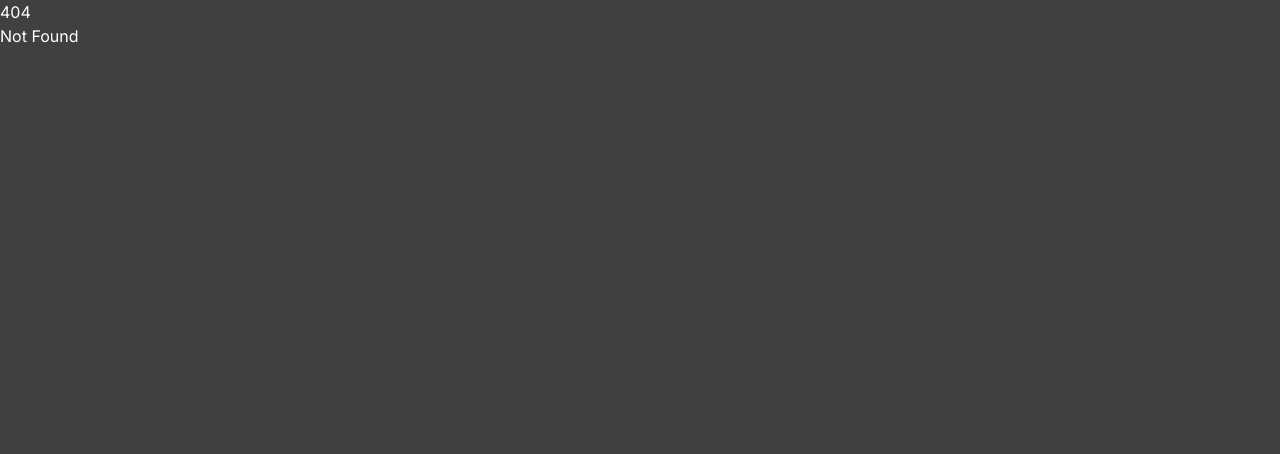
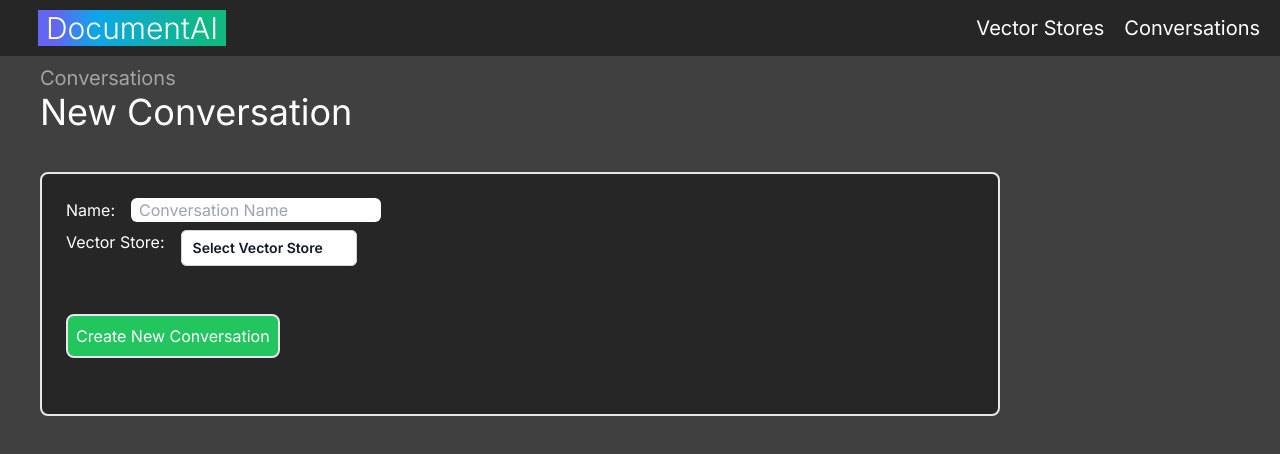
Before and after one commit to LuigiDotSRC/documentAI, a SvelteKit app in the folder frontend/: page /conversations/create in a window 1280 px wide. Before the commit this address had no page. Shown: the top 454 px of the page. Built offline with nearby package versions, Linux system fonts and the light colour scheme.

Commit message:
Create UI for displaying and creating conversations.

```diff
--- /dev/null
+++ b/frontend/src/components/DropdownMenu.svelte
@@ -0,0 +1,55 @@
+<script>
+    import { onMount } from 'svelte';
+
+    let dropdown;
+    let hidden = true;
+
+    function toggleVisibility() {
+        dropdown.classList.toggle('hidden');
+        hidden = !hidden;
+    }
+
+    onMount(() => {
+        dropdown = document.getElementById('dropdown-options');
+        document.getElementById('menu-button').addEventListener('click', toggleVisibility);
+
+        // Close the dropdown when clicking outside of it
+        document.addEventListener('click', clickOutsideHandler);
+
+        return () => {
+            document.removeEventListener('click', clickOutsideHandler);
+        };
+    });
+
+    function clickOutsideHandler(event) {
+        const dropdownClicked = dropdown.contains(event.target);
+        const menuButtonClicked = document.getElementById('menu-button').contains(event.target);
+        if (!dropdownClicked && !menuButtonClicked) {
+            dropdown.classList.add('hidden');
+            hidden = true;
+        }
+    }
+</script>
+
+<div class="relative inline-block text-left mx-2">
+    <div>
+      <button type="button" class="inline-flex w-full justify-center gap-x-1.5 rounded-md bg-white px-3 py-2 text-sm font-semibold text-gray-900 shadow-sm ring-1 ring-inset ring-gray-300 hover:bg-gray-50" id="menu-button" aria-expanded="true" aria-haspopup="true">
+        Select Vector Store
+        <svg class="-mr-1 h-5 w-5 text-gray-400" viewBox="0 0 20 20" fill="currentColor" aria-hidden="true">
+          <path fill-rule="evenodd" d="M5.23 7.21a.75.75 0 011.06.02L10 11.168l3.71-3.938a.75.75 0 111.08 1.04l-4.25 4.5a.75.75 0 01-1.08 0l-4.25-4.5a.75.75 0 01.02-1.06z" clip-rule="evenodd" />
+        </svg>
+      </button>
+    </div>
+
+    <div id="dropdown-options" class="hidden absolute z-10 mt-2 w-56 origin-top-right rounded-md bg-white shadow-lg ring-1 ring-black ring-opacity-5 focus:outline-none" role="menu" aria-orientation="vertical" aria-labelledby="menu-button" tabindex="-1">
+      <div class="py-1" role="none">
+        <!-- Active: "bg-gray-100 text-gray-900", Not Active: "text-gray-700" -->
+        <a href="/" class="block px-4 py-2 text-sm text-gray-700" role="menuitem" tabindex="-1" id="menu-item-0">Account settings</a>
+        <a href="/" class="block px-4 py-2 text-sm text-gray-700" role="menuitem" tabindex="-1" id="menu-item-1">Support</a>
+        <a href="/" class="block px-4 py-2 text-sm text-gray-700" role="menuitem" tabindex="-1" id="menu-item-2">License</a>
+        <form method="POST" action="#" role="none">
+          <button type="submit" class="block w-full px-4 py-2 text-left text-sm text-gray-700" role="menuitem" tabindex="-1" id="menu-item-3">Sign out</button>
+        </form>
+      </div>
+    </div>
+  </div>
--- /dev/null
+++ b/frontend/src/components/ThreadCard.svelte
@@ -0,0 +1,23 @@
+<script>
+    export let thread_name;
+    export let thread_ID;
+    export let time_created;
+    export let num_messages;
+
+    export let on_delete_click;
+</script>
+
+<div class="flex border-2 w-4/6 rounded-lg py-2 px-2 justify-between bg-neutral-800 my-2">
+    <div class="flex flex-col">
+        <h3 class="text-xl">{thread_name}</h3>
+        <p>ID: {thread_ID}</p>
+        <p>Time created: {time_created}</p>
+        <p>Number of messages: {num_messages}</p>
+    </div>
+    <div class="flex flex-col">
+        <a href='/vector_stores/{thread_ID}'>
+            <button class="border-2 bg-green-500 px-8 my-2 rounded-lg hover:bg-green-400 h-10">Chat</button>
+        </a>
+        <button on:click={on_delete_click} class="border-2 bg-red-500 px-2 my-2 rounded-lg hover:bg-red-400 h-10">Delete</button>
+    </div>
+</div>
--- a/frontend/src/components/navbar.svelte
+++ b/frontend/src/components/navbar.svelte
@@ -7,6 +7,6 @@
 
     <div class="flex items-center">
         <a href="/vector_stores" class="text-xl text-white mx-2.5 hover:text-blue-400 hover:underline">Vector Stores</a>
-        <a href="/" class="text-xl text-white mx-2.5 hover:text-blue-400 hover:underline">Conversations</a>
+        <a href="/conversations " class="text-xl text-white mx-2.5 hover:text-blue-400 hover:underline">Conversations</a>
     </div>
 </div>
--- /dev/null
+++ b/frontend/src/routes/conversations/+page.svelte
@@ -0,0 +1,40 @@
+<script>
+    import Navbar from "../../components/navbar.svelte";
+    import ThreadCard from "../../components/ThreadCard.svelte";
+</script>
+
+<main>
+    <Navbar />
+    <div class="ml-10 my-2">
+        <h3 class="text-xl text-neutral-400">Chat with documents</h3>
+        <h1 class="text-4xl">Conversations</h1>
+    </div>
+
+    <div class="ml-10 my-8">
+        <a href="/conversations/create" class="text-blue-400 underline hover:text-blue-600">Start new conversation</a>
+    </div>
+
+    <div class="flex flex-col ml-10 my-10 bg-neutral-700">
+        <ThreadCard
+            thread_name="dummy"
+        />
+
+        <!-- {#await vector_store_data}
+            Loading...
+        {:then data}
+            {#each data as v_store}
+            <VectorStoreCard
+                vector_store_name={v_store.name}
+                vector_store_ID={v_store.id}
+                num_files={v_store.num_files}
+                bytes={v_store.bytes}
+                on_delete_click={() => remove_vector_store(v_store.id)}
+            />
+            {/each}
+        {:catch error}
+            Error: {error.message}
+        {/await} -->
+    </div>
+
+
+</main>
--- /dev/null
+++ b/frontend/src/routes/conversations/[id]/+page.svelte
@@ -0,0 +1,16 @@
+<script>
+    import Navbar from '../../../components/navbar.svelte';
+    import { page } from '$app/stores';
+
+    const id = $page.params.id;
+
+</script>
+
+<main>
+    <Navbar />
+    <div class="ml-10 my-2">
+        <h3 class="text-xl text-neutral-400">{id}</h3>
+        <h1 class="text-4xl">Conversation</h1>
+    </div>
+
+</main>
--- /dev/null
+++ b/frontend/src/routes/conversations/create/+page.svelte
@@ -0,0 +1,28 @@
+<script>
+    import Navbar from "../../../components/navbar.svelte";
+    import DropdownMenu from "../../../components/DropdownMenu.svelte";
+</script>
+
+<main>
+    <Navbar />
+    <div class="ml-10 my-2">
+        <h3 class="text-xl text-neutral-400">Conversations</h3>
+        <h1 class="text-4xl">New Conversation</h1>
+    </div>
+
+    <div class="ml-10 my-10 bg-neutral-700 border-2 rounded-lg bg-neutral-800 px-4 py-4 w-3/4">
+        <div class="flex my-2">
+            <p class="mx-2 ">Name:</p>
+            <input type="text" placeholder="Conversation Name" class="text-black mx-2 px-2 rounded-md">
+        </div>
+
+        <div class="flex my-2">
+            <p class="mx-2">Vector Store:</p>
+            <DropdownMenu />
+        </div>
+
+        <button on:click={console.log('create')} class="my-10 ml-2 px-2 py-2 border-2 rounded-lg bg-green-500 hover:bg-green-400">Create New Conversation</button>
+
+    </div>
+
+</main>
```
